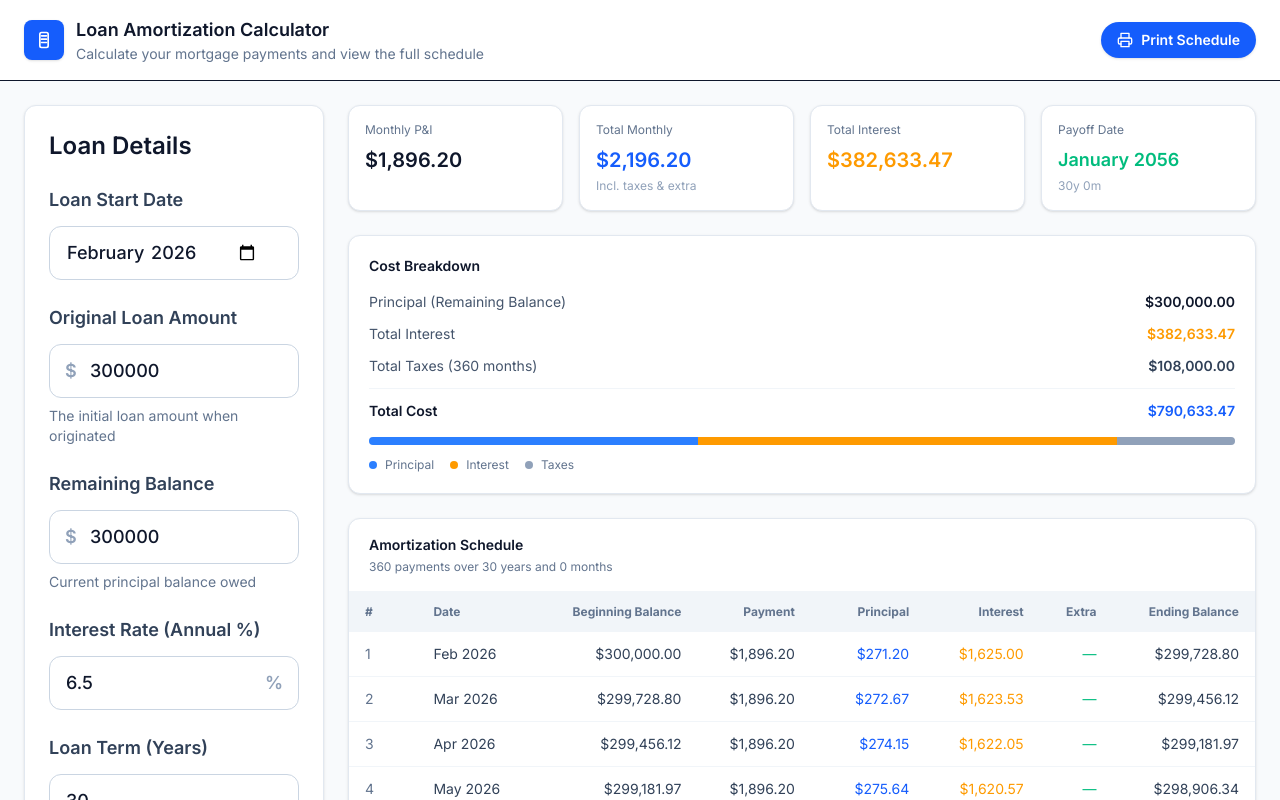
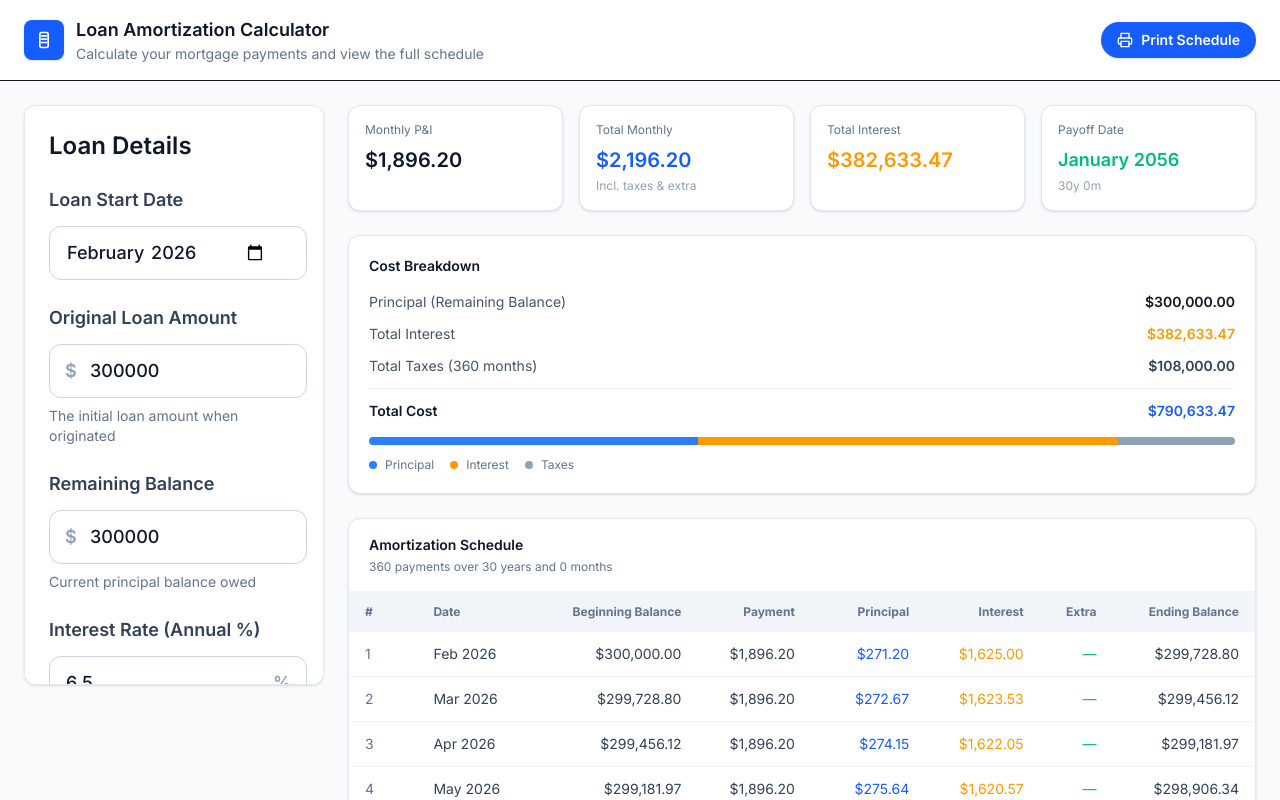
Before and after one commit to fromscratchsoftware-now/Calculators, a React (Vite) app: page / in a window 1280 px wide. Shown: the top 800 px of the page. Built offline with nearby package versions, Linux system fonts and the light colour scheme.

Commit message:
One-row summary cards + scrollable loan details

```diff
--- a/src/pages/Index.tsx
+++ b/src/pages/Index.tsx
@@ -183,7 +183,7 @@ export default function Index() {
       <main className="mx-auto max-w-7xl px-6 py-6">
         <div className="grid gap-6 sm:grid-cols-[300px_1fr]">
           <aside className="space-y-5">
-            <div className="rounded-xl border border-slate-200 bg-white p-6 shadow-sm">
+            <div className="rounded-xl border border-slate-200 bg-white p-6 shadow-sm max-h-[calc(100vh-220px)] overflow-y-auto pr-4">
               <h2 className="text-2xl font-semibold text-slate-900">Loan Details</h2>
 
               <div className="mt-6 space-y-6">
@@ -345,7 +345,7 @@ export default function Index() {
           </aside>
 
           <section className="space-y-6">
-            <div className="grid gap-4 sm:grid-cols-2 xl:grid-cols-4">
+            <div className="grid gap-4 md:grid-cols-4">
               <div className="rounded-xl border border-slate-200 bg-white p-4 shadow-sm">
                 <p className="text-xs text-slate-500">Monthly P&amp;I</p>
                 <p className="mt-2 text-xl font-semibold text-slate-900">{fmt(payment)}</p>
```
